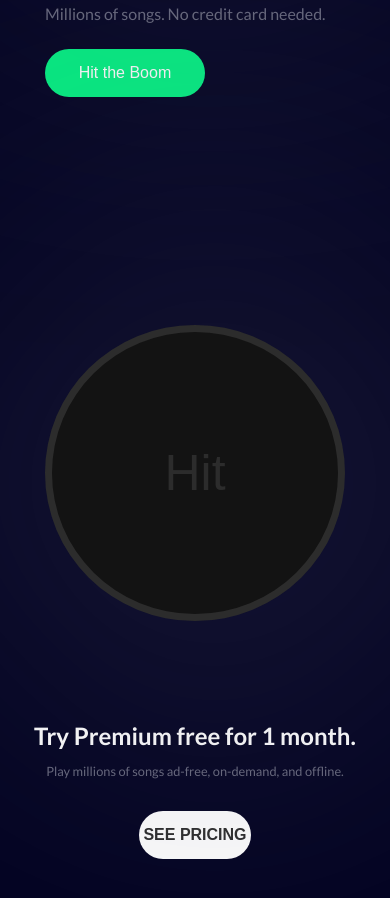
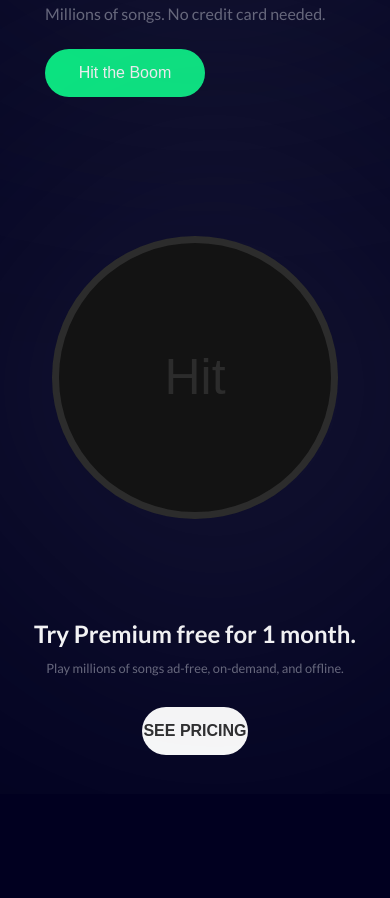
Before and after one commit to LittleZ17/BoomGirlsProject, a plain HTML site: page index.html in a window 390 px wide. Shown: the part 580-1478 px from the top of the page. After the commit the page ends 1374 px from the top, so only its background shows below. Drawn offline with Linux system fonts and the light colour scheme.

Commit message:
correction mobile version part premium

```diff
--- a/css/premium.css
+++ b/css/premium.css
@@ -1,7 +1,7 @@
 
 @media screen and (max-width: 600px) {
     .premium{
-        margin: 8em .5em;
+        margin: 10% 5%;
     }
     .premium .circle{
         display: block;
@@ -26,6 +26,6 @@
     .premium .whiteButton{
         width: 30%;
         margin-top: 5%;
-        margin-bottom: 30%;
+        /* margin-bottom: 30%; */
     }
 }
```
Also changed, not shown: index.html (+2 -1 lines), 1 other file.
